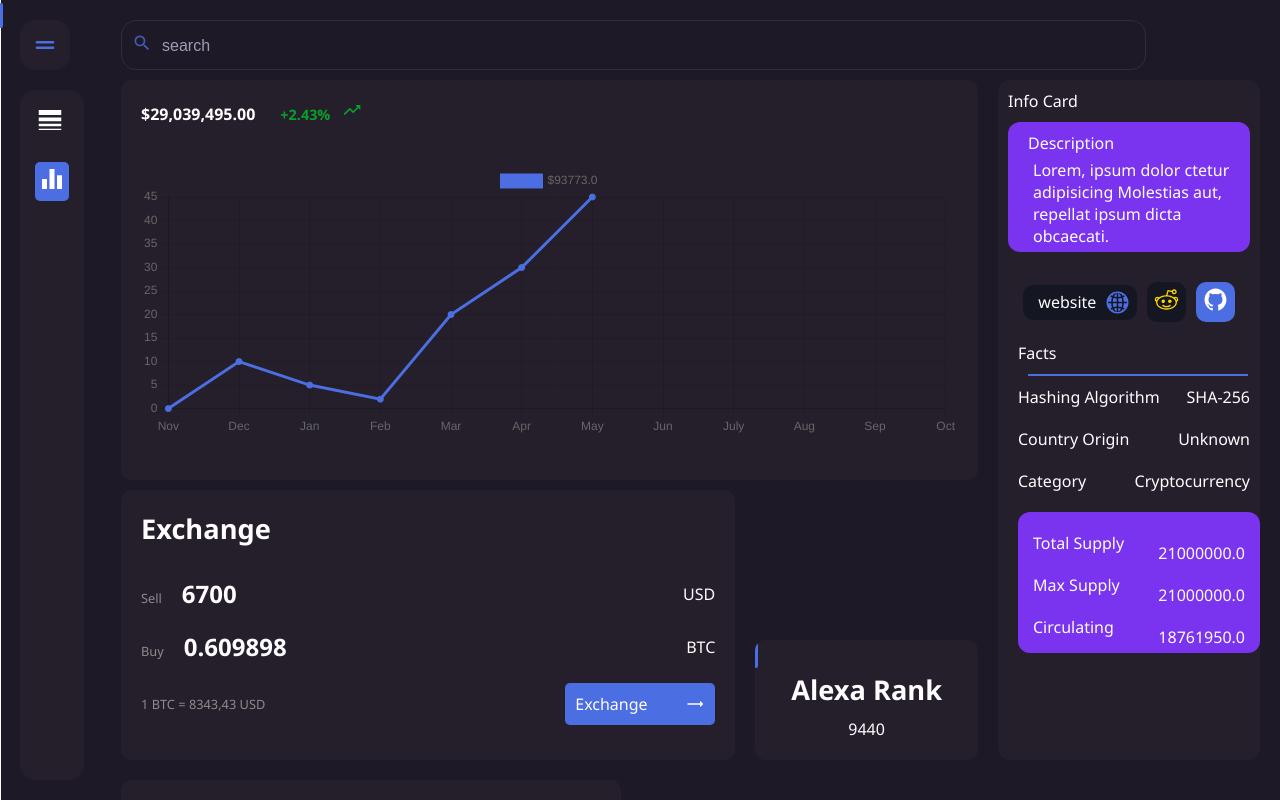
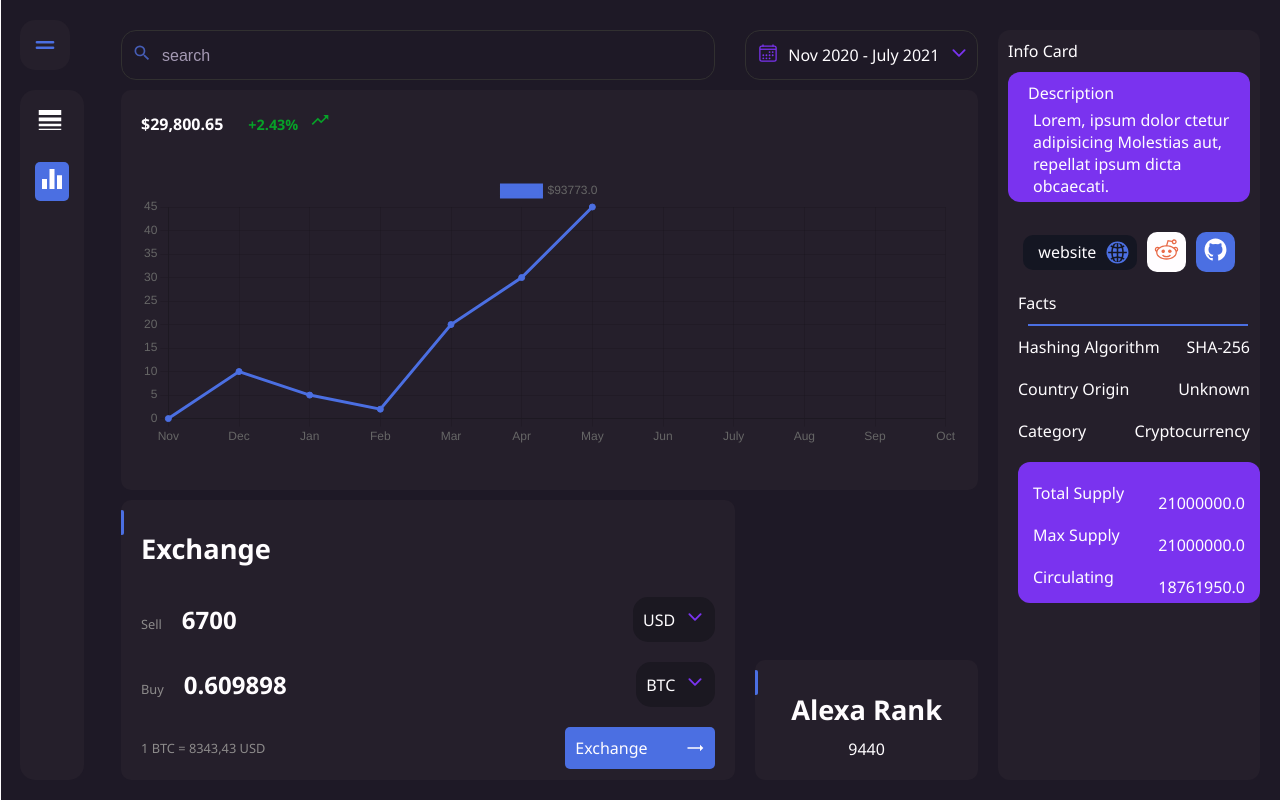
Before and after one commit to Godinson1/dnar-frontend-test, a React (Create React App) app: page /analytic in a window 1280 px wide. Shown: the top 800 px of the page. Built offline with nearby package versions, Linux system fonts and the light colour scheme; no server answers.

Commit message:
update-cont

```diff
--- a/src/Components/Analytic/Analytics.js
+++ b/src/Components/Analytic/Analytics.js
@@ -1,6 +1,7 @@
 import React from "react";
 
 import { MdSearch } from "react-icons/md";
+import { IoCalendarOutline, IoChevronDown } from "react-icons/io5";
 
 import Layout from "../../Layout";
 import { Chart, InfoCard, Exchange } from "./index";
@@ -9,6 +10,9 @@ const Analytics = () => {
   return (
     <Layout>
       <div className="main__view">
+        <div className="main__container">
+          <div className="content">
+            <div className="flex">
               <div className="search__container">
                 <div>
                   <MdSearch size={20} color="#455cb4" />
@@ -17,17 +21,20 @@ const Analytics = () => {
                   <input placeholder="search" />
                 </div>
               </div>
-        <div className="main__container">
-          <div className="content">
+              <div className="datepicker">
+                <div>
+                  <IoCalendarOutline size={20} color="#7a33ef" />
+                </div>
+                <div>Nov 2020 - July 2021 </div>
+                <div>
+                  <IoChevronDown size={20} color="#7a33ef" />
+                </div>
+              </div>
+            </div>
             <Chart />
             <Exchange />
           </div>
           <InfoCard />
-        </div>
-        <div className="box__container">
-          <div className="border__left"></div>
-          hehkhnfczs cksfjckbs,b k knkshfnbsfsf sjfbskfbj,kbfsf fkhfbksbjsf
-          jsljfb
         </div>
       </div>
     </Layout>
--- a/src/Components/Analytic/Chart.js
+++ b/src/Components/Analytic/Chart.js
@@ -1,13 +1,13 @@
 import React from "react";
 import { MdTrendingUp } from "react-icons/md";
-import { useSelector } from "react-redux";
+// import { useSelector } from "react-redux";
 import { formatNumber } from "../../utils";
 import { Line } from "react-chartjs-2";
 
 import "./styles/analytic.scss";
 
 const Chart = () => {
-  const details = useSelector((state) => state.details);
+  // const details = useSelector((state) => state.details);
 
   const labels = [
     "Nov",
@@ -37,7 +37,7 @@ const Chart = () => {
   return (
     <div className="chart">
       <h4>
-        {formatNumber(29039495)} &nbsp; &nbsp;&nbsp;{" "}
+        {formatNumber(29800.65)} &nbsp; &nbsp;&nbsp;{" "}
         <span className="chart__price">
           +2.43% &nbsp; <MdTrendingUp size={20} />
         </span>
--- a/src/Components/Analytic/Exchange.js
+++ b/src/Components/Analytic/Exchange.js
@@ -1,10 +1,12 @@
 import React from "react";
 import { MdTrendingFlat } from "react-icons/md";
+import { IoChevronDown } from "react-icons/io5";
 
 const Exchange = () => {
   return (
     <div className="exchange">
       <div className="content__div__border exchange_calc">
+        <div className="border__left"></div>
         <h3>Exchange</h3>
         <div className="exchange_calc__container">
           <div className="exchange__flex">
@@ -12,14 +14,24 @@ const Exchange = () => {
               Sell &nbsp;&nbsp;&nbsp;&nbsp;&nbsp;
               <span className="price">6700</span>
             </div>
-            <div>USD</div>
+            <div className="custom__dropdown">
+              <div> USD</div>
+              <div>
+                <IoChevronDown size={20} color="#7a33ef" />
+              </div>
+            </div>
           </div>
           <div className="exchange__flex">
             <div className="exchange__item">
               Buy &nbsp;&nbsp;&nbsp;&nbsp;&nbsp;
               <span className="price">0.609898</span>
             </div>
-            <div>BTC</div>
+            <div className="custom__dropdown">
+              <div> BTC</div>
+              <div>
+                <IoChevronDown size={20} color="#7a33ef" />
+              </div>
+            </div>
           </div>
           <div className="exchange__flex">
             <div className="exchange__item">1 BTC = 8343,43 USD</div>
--- a/src/Components/Analytic/InfoCard.js
+++ b/src/Components/Analytic/InfoCard.js
@@ -20,7 +20,7 @@ const InfoCard = () => {
             website &nbsp; <IoGlobe size={25} color="#4b6fe2" />
           </div>
           <div className="link_holder">
-            <IoLogoReddit size={25} color="gold" />
+            <IoLogoReddit size={25} color="#e86a48" />
           </div>
           <div className="link_holder">
             <IoLogoGithub size={25} />
--- a/src/Components/Analytic/styles/analytic.scss
+++ b/src/Components/Analytic/styles/analytic.scss
@@ -19,7 +19,7 @@
   }
 
   div:nth-child(2) {
-    background-color: $link-base-color;
+    background-color: $white-color;
     margin-left: 10px;
   }
 
@@ -150,11 +150,21 @@
   background-color: $primary-color;
   padding: 20px;
   border-radius: 10px;
-  height: 270px;
+  height: 280px;
   overflow-x: hidden;
   position: relative;
   @include borderBox;
+  overflow: hidden;
 }
 .content__div__border > * + * {
   margin: 10px 0 0 0;
 }
+
+.custom__dropdown {
+  padding: 10px;
+  background-color: #1b1821;
+  border-radius: 15px;
+  @include flex-between;
+
+  gap: 10px;
+}
--- a/src/Components/Home/MarketLeaders.js
+++ b/src/Components/Home/MarketLeaders.js
@@ -18,6 +18,7 @@ const MarketLeaders = ({ details }) => {
             const { name, symbol, current_price } = data;
             return (
               <div className="coin__container">
+                <div className="border__left"></div>
                 <div>
                   {name} (<span className="text__upper">{symbol}</span>)
                 </div>
--- a/src/Components/Info.js
+++ b/src/Components/Info.js
@@ -6,11 +6,15 @@ const Info = () => {
     <div className="info">
       Events
       <div className="event__container">
+        {Array(4)
+          .fill(null)
+          .map(() => {
+            return (
               <div className="event">
                 Token2049 London
                 <div className="token__text">
-            Lorem, ipsum dolor ctetur adipisicing Molestias aut, repellat ipsum
-            dicta obcaecati.
+                  Lorem, ipsum dolor ctetur adipisicing Molestias aut, repellat
+                  ipsum dicta obcaecati.
                 </div>
                 <div>
                   <div className="link">
@@ -18,42 +22,8 @@ const Info = () => {
                   </div>
                 </div>
               </div>
-        <div className="event">
-          Token2049 London
-          <div className="token__text">
-            Lorem, ipsum dolor ctetur adipisicing Molestias aut, repellat ipsum
-            dicta obcaecati.
-          </div>
-          <div>
-            <div className="link">
-              <BsLink45Deg />
-            </div>
-          </div>
-        </div>
-        <div className="event">
-          Token2049 London
-          <div className="token__text">
-            Lorem, ipsum dolor ctetur adipisicing Molestias aut, repellat ipsum
-            dicta obcaecati.
-          </div>
-          <div>
-            <div className="link">
-              <BsLink45Deg />
-            </div>
-          </div>
-        </div>
-        <div className="event">
-          Token2049 London
-          <div className="token__text">
-            Lorem, ipsum dolor ctetur adipisicing Molestias aut, repellat ipsum
-            dicta obcaecati.
-          </div>
-          <div>
-            <div className="link">
-              <BsLink45Deg />
-            </div>
-          </div>
-        </div>
+            );
+          })}
       </div>
     </div>
   );
--- a/src/Layout/Layout.js
+++ b/src/Layout/Layout.js
@@ -3,6 +3,7 @@ import { NavLink } from "react-router-dom";
 import { useDispatch } from "react-redux";
 import { MdLineWeight, MdEqualizer } from "react-icons/md";
 import { IoReorderTwo } from "react-icons/io5";
+import { motion } from "framer-motion";
 
 import { api } from "../Setup";
 import {
@@ -43,7 +44,14 @@ const Layout = ({ children }) => {
         <div className="toggler" onClick={() => setSidebarOpen(true)}>
           <IoReorderTwo size={30} spacing={20} color="#4b6fe2" />
         </div>
-        <div className="sidebar__container">
+        <motion.div
+          className="sidebar__container"
+          initial={{ x: 0 }}
+          transition={{ duration: 0.5 }}
+          animate={{
+            x: 0,
+          }}
+        >
           <NavLink
             className="navlink"
             exact
@@ -64,7 +72,7 @@ const Layout = ({ children }) => {
               <MdEqualizer size={30} />
             </div>
           </NavLink>
-        </div>
+        </motion.div>
       </div>
       {children}
     </div>
--- a/src/Layout/styles/layout.scss
+++ b/src/Layout/styles/layout.scss
@@ -43,6 +43,21 @@
     width: 100%;
     height: 100%;
     margin-left: 100px;
+
+    .datepicker {
+      border: thin solid rgb(49, 48, 48);
+      height: 50px;
+      width: 300px;
+      border-radius: 15px;
+      padding: 5px 5px 5px 10px;
+      @include flex-center;
+      margin-left: 30px;
+      cursor: pointer;
+    }
+
+    .datepicker > * + * {
+      margin: 0 0 0 10px;
+    }
 
     .search__container {
       border: thin solid rgb(49, 48, 48);
@@ -115,7 +130,6 @@
             border-radius: 12px;
             padding: 20px;
             background-color: $secondary-color;
-            border-left: 3px solid $border-gray;
             margin-top: 20px;
             @include flex-between;
           }
--- a/src/redux/actions/details.js
+++ b/src/redux/actions/details.js
@@ -2,33 +2,27 @@ import { api } from "../../Setup";
 import { setAllCoins, setMarketLeaders, setLoading } from "../index";
 import store from "../store";
 
-export const getCoinMarkets = async (dispatch) => {
-  console.log("I am here");
-  //dispatch(setLoading(true));
+export const getCoinMarkets = async () => {
   try {
     const res = await api.get(
       `/coins/markets?vs_currency=usd&order=market_cap_desc&per_page=50&page=1&sparkline=false`
     );
-    console.log("res", res);
-    /*if (res) {
+    if (res) {
       store.dispatch(setMarketLeaders(res.data));
       store.dispatch(setLoading(false));
-    }*/
+    }
   } catch (error) {
     console.log(error);
   }
 };
 
-export const getAllCoinsAndSymbol = async (dispatch) => {
-  console.log("I am here 2");
-  // dispatch(setLoading(true));
+export const getAllCoinsAndSymbol = async () => {
   try {
     const res = await api.get("/coins/list");
-    console.log("res", res);
-    /*if (res) {
+    if (res) {
       store.dispatch(setAllCoins(res.data));
       store.dispatch(setLoading(false));
-    }*/
+    }
   } catch (error) {
     console.log(error);
   }
--- a/src/sass-styles/_mixins.scss
+++ b/src/sass-styles/_mixins.scss
@@ -30,7 +30,7 @@
     width: 4px;
     height: 25px;
     left: -1px;
-    top: 3px;
+    top: 10px;
     border-radius: 5px;
     position: absolute;
   }
```
Lines whose indentation alone changed are shown as unchanged.
